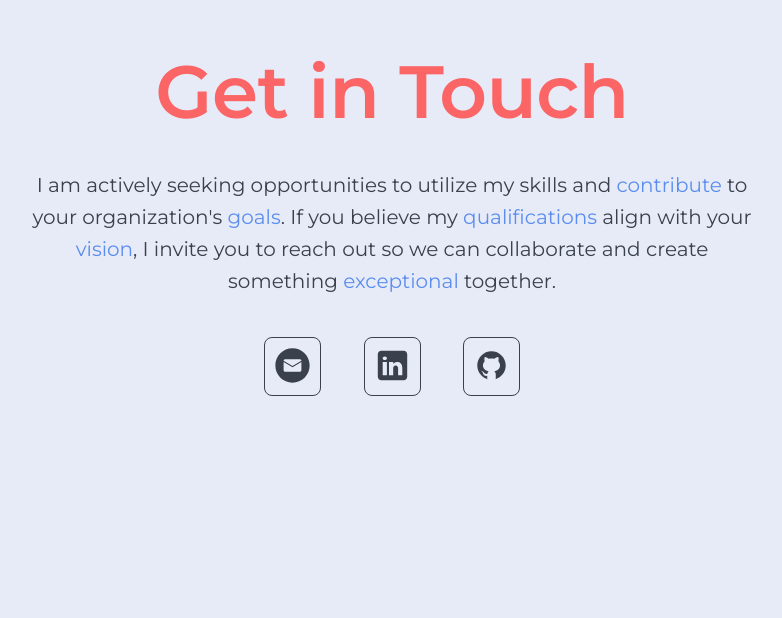
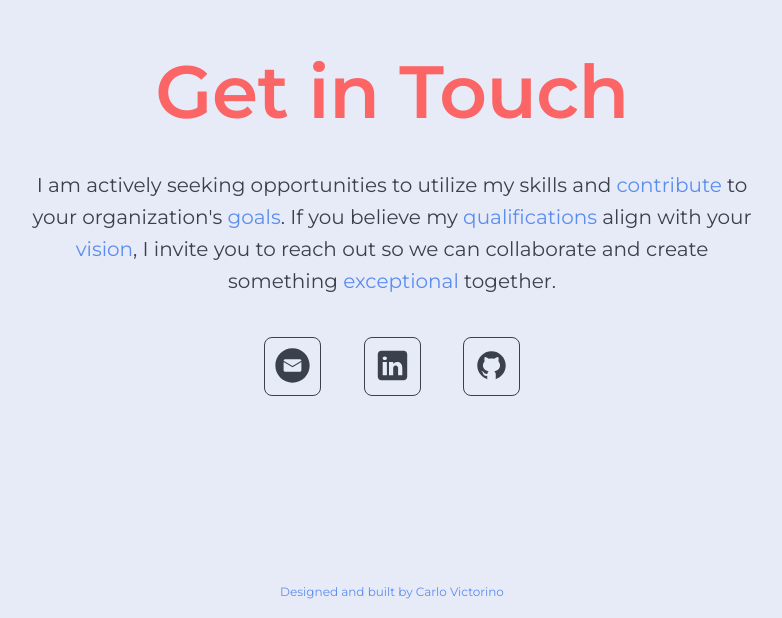
Before and after one commit to c-victorino/dev-portfolio, a plain HTML site: page index.html in a window 1280 px wide. Shown: the part 2127-2745 px from the top of the page, without its empty margins (248-1030 px from the left). Before the commit the page ends 2713 px from the top, so only its background shows below. Drawn offline with Linux system fonts and the light colour scheme.

Commit message:
initial footer completion

```diff
--- a/css/styles.css
+++ b/css/styles.css
@@ -270,3 +270,9 @@
 .contact-icons .btn-contact {
   margin: 4rem 2rem 0 2rem;
 }
+
+/* Footer */
+footer {
+  font-size: var(--txt-sz-sml);
+  margin-bottom: 2rem;
+}
--- a/index.html
+++ b/index.html
@@ -325,6 +325,12 @@
       </section>
     </main>
 
+    <footer>
+      <div class="container text-center">
+        <p><span>Designed and built by Carlo Victorino</span></p>
+      </div>
+    </footer>
+
     <section class="no-display">
       <!-- Reusable SVG -->
       <!-- Logo -->
```
